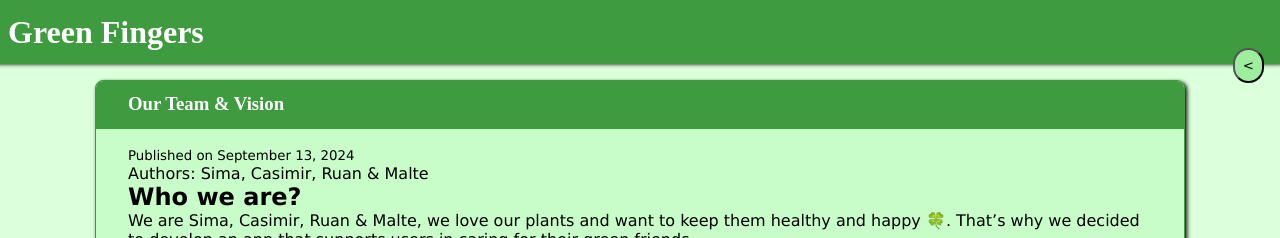
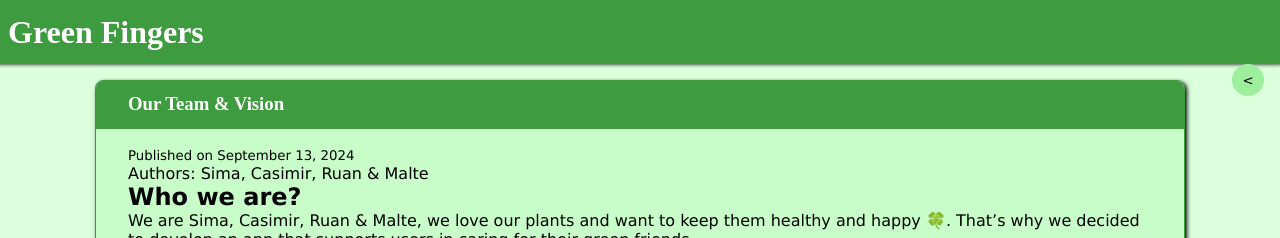
Before and after one commit to Green-Fingers-App/gardeningApp, a Jekyll site: the page built from docs/_posts/2024-09-13-our-vision.md, in a window 1280 px wide. Shown: the top 238 px of the page. Built offline with Jekyll 4.4.1, drawn with Linux system fonts in a browser that asks for light colours; some web fonts are replaced; comment, search, counter and statistics services are not loaded.

Commit message:
updated lay-out go-back button

```diff
--- a/docs/assets/css/style.css
+++ b/docs/assets/css/style.css
@@ -116,9 +116,13 @@ footer {
 
 .go-back-button {
   position: fixed;
-  top: 3rem;
+  width: 2rem;
+  height: 2rem;
+  top: 4rem;
   right: 1rem;
   background-color: var(--secondary);
   padding: 0.5rem;
   border-radius: 1000px;
+  border: none;
+  z-index: 10;
 }
```
